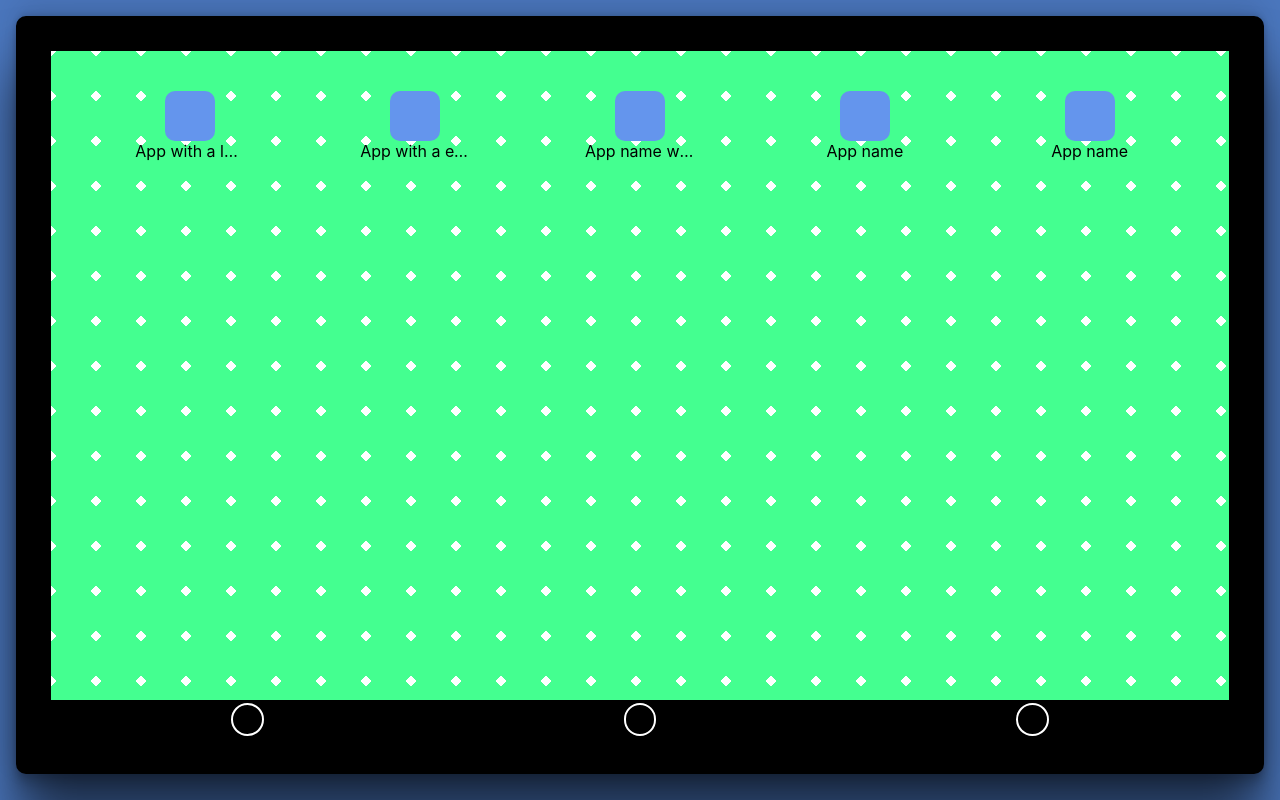
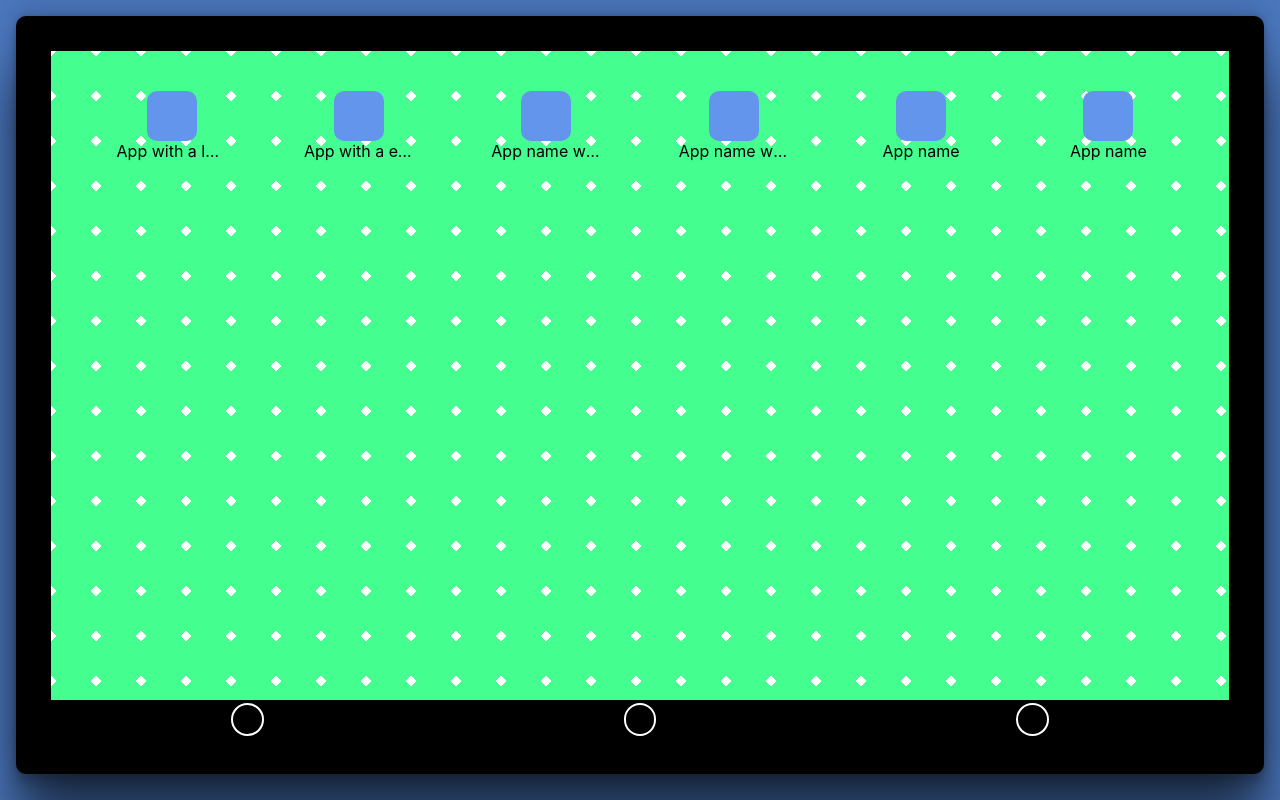
Before and after one commit to Kyle-Mendiola/ProjectScreen, a plain HTML site: page index.html in a window 1280 px wide. Drawn offline with Linux system fonts and the light colour scheme.

Commit message:
Fixed hover dimensions of the apps

```diff
--- a/index.html
+++ b/index.html
@@ -40,6 +40,15 @@
         <div class="app">
             <div class="icon">
               <span class="name">
+                App name with a even
+                longer longer longer
+                name
+              </span>
+            </div>
+        </div>
+        <div class="app">
+            <div class="icon">
+              <span class="name">
                 App name
               </span>
             </div>
--- a/style.css
+++ b/style.css
@@ -12,20 +12,6 @@ html, body {
     margin: 0;
 }
 
-/* .background {
-    position: fixed;
-    top: 0;
-    left: 0;
-    z-index: -1;
-    height: 100vh;
-    width: 100vw;
-    background-color: #0d3744;
-    opacity: 0.8;
-    background-image:  linear-gradient(30deg, #44ff90 12%, transparent 12.5%, transparent 87%, #44ff90 87.5%, #44ff90), linear-gradient(150deg, #44ff90 12%, transparent 12.5%, transparent 87%, #44ff90 87.5%, #44ff90), linear-gradient(30deg, #44ff90 12%, transparent 12.5%, transparent 87%, #44ff90 87.5%, #44ff90), linear-gradient(150deg, #44ff90 12%, transparent 12.5%, transparent 87%, #44ff90 87.5%, #44ff90), linear-gradient(60deg, #44ff9077 25%, transparent 25.5%, transparent 75%, #44ff9077 75%, #44ff9077), linear-gradient(60deg, #44ff9077 25%, transparent 25.5%, transparent 75%, #44ff9077 75%, #44ff9077);
-    background-size: 24px 42px;
-    background-position: 0 0, 0 0, 12px 21px, 12px 21px, 0 0, 12px 21px;
-} */
-
 .tablet {
     display: flex;
     flex-direction: column;
@@ -37,7 +23,6 @@ html, body {
         #ffffff 32px,
         transparent 32px
     );
-
     border: 35px solid black;
     border-radius: 10px;
     box-shadow: rgba(0, 0, 0, 0.60) 0px 54px 55px, rgba(0, 0, 0, 0.12) 0px -12px 30px, rgba(0, 0, 0, 0.12) 0px 4px 6px, rgba(0, 0, 0, 0.17) 0px 12px 13px, rgba(0, 0, 0, 0.09) 0px -3px 5px;
@@ -60,6 +45,8 @@ html, body {
     flex-direction: column;
     align-items: center;
     cursor: pointer;
+    width: min-content;
+    margin: 0 auto;
 }
 
 .app-section .app:hover .icon {
```
